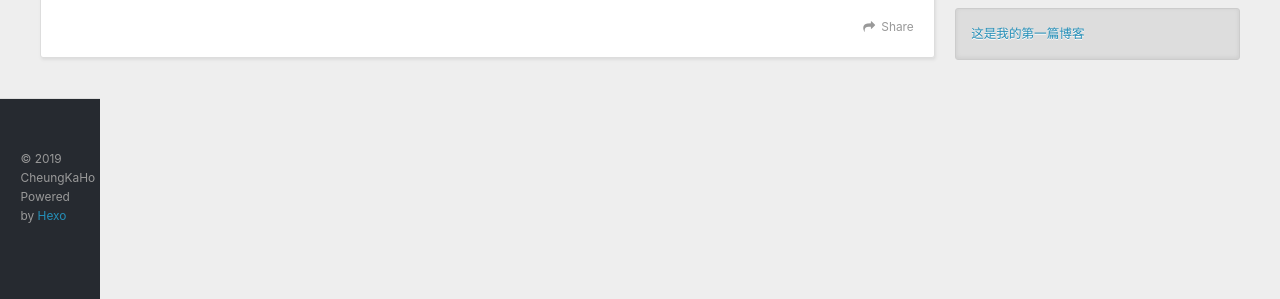
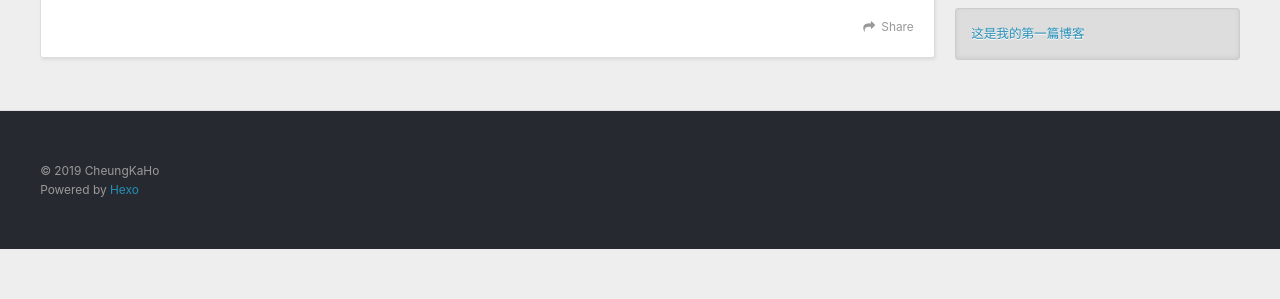
Before and after one commit to CheungKaHo1998/Ch.github.io, a plain HTML site: page 2019/05/08/这是我的第一篇博客/index.html in a window 1280 px wide. Shown: the part 501-800 px from the top of the page. Drawn offline with nearby package versions, Linux system fonts and the light colour scheme.

Commit message:
Site updated: 2019-05-09 12:42:23

```diff
--- a/2019/05/08/这是我的第一篇博客/index.html
+++ b/2019/05/08/这是我的第一篇博客/index.html
@@ -95,7 +95,7 @@
 
     </div>
     <footer class="article-footer">
-      <a data-url="http://yoursite.com/2019/05/08/这是我的第一篇博客/" data-id="cjvg5qvxs0000y0v6jsqfuc3y" class="article-share-link">Share</a>
+      <a data-url="http://yoursite.com/2019/05/08/这是我的第一篇博客/" data-id="cjvg60o9p0000mwv6bc2tg8o6" class="article-share-link">Share</a>
 
 
     </footer>
@@ -154,14 +154,7 @@
     </div>
   </div>
 </footer>
- <style type="text/css">
-     #footer {
-    height:100px;
-    width: 100px;
-    position:absolute;
-    bottom:0px;
-     }
- </style>
+
 
     </div>
     <nav id="mobile-nav">
```
Also changed, not shown: archives/2019/05/index.html (+1 -8 lines), archives/2019/index.html (+1 -8 lines), archives/index.html (+1 -8 lines), index.html (+2 -9 lines).
